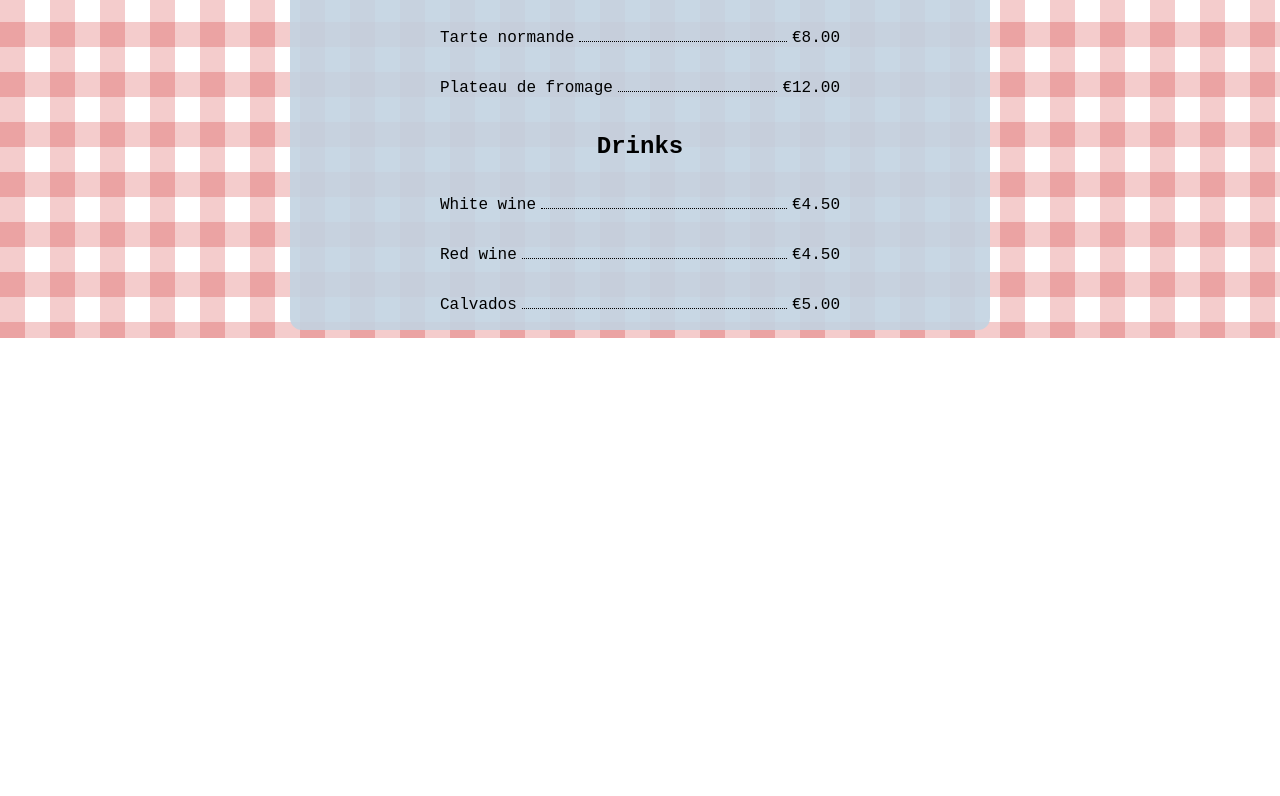
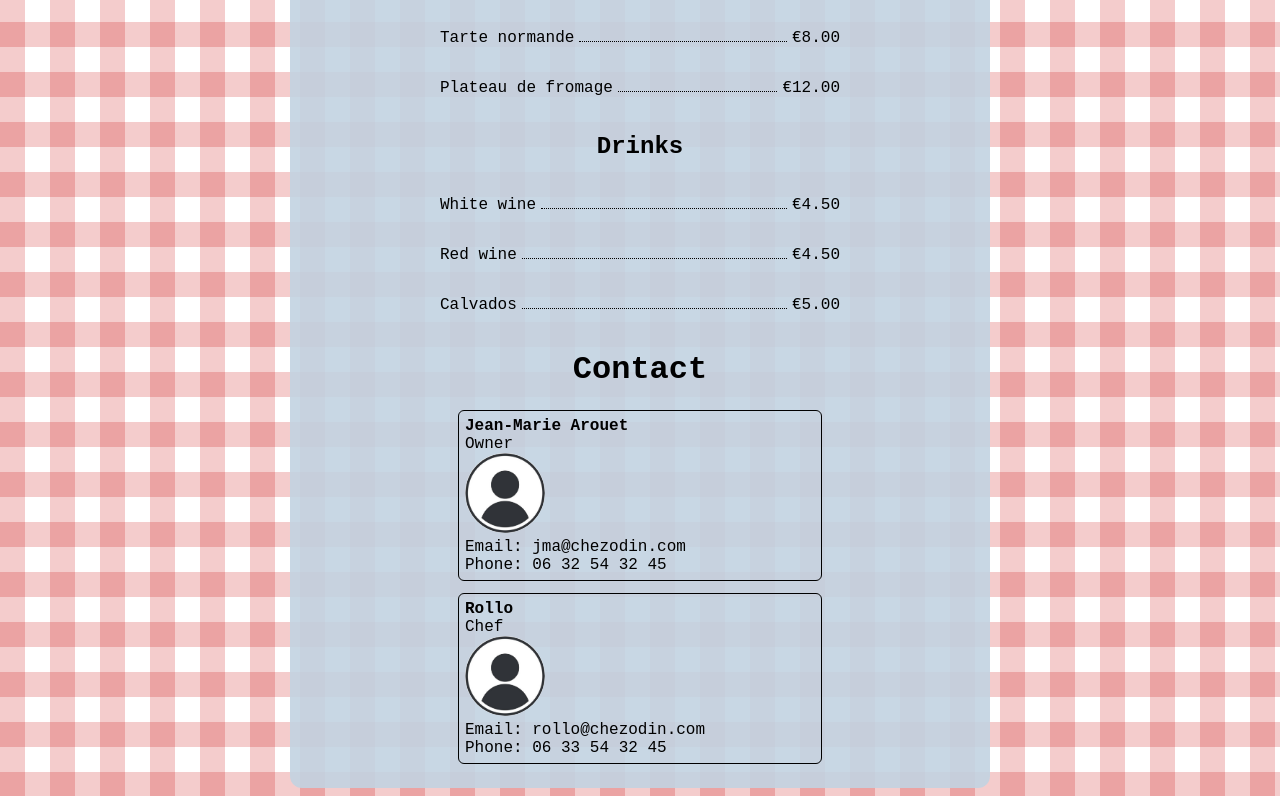
Before and after one commit to lbackman/restaurant-page, a website built with webpack: page src/index.html in a window 1280 px wide. Shown: the part 1328-2124 px from the top of the page. Before the commit the page ends 1666 px from the top, so only its background shows below. Built offline with nearby package versions, Linux system fonts and the light colour scheme.

Commit message:
Create contact page

```diff
--- a/src/index.html
+++ b/src/index.html
@@ -10,7 +10,7 @@
     <nav>
       <button class="tab home">Home</button>
       <button class="tab menu">Menu</button>
-      <button class="tab about">About</button>
+      <button class="tab contact">Contact</button>
     </nav>
   </header>
   <div id="content"></div>
--- a/src/index.js
+++ b/src/index.js
@@ -1,6 +1,7 @@
 import './style/style.css';
-import {homeContent} from './javascript/home.js';
-import {menuContent} from './javascript/menu.js'
+import { homeContent } from './javascript/home.js';
+import { menuContent } from './javascript/menu.js';
+import { contactContent } from './javascript/contact.js';
 
 function removeAllChildNodes(parent) {
   while (parent.firstChild) {
@@ -14,5 +15,7 @@ removeAllChildNodes(content);
 
 const home = homeContent();
 const menu = menuContent();
+const contact = contactContent();
 content.appendChild(home);
 content.appendChild(menu);
+content.appendChild(contact);
--- /dev/null
+++ b/src/javascript/contact.js
@@ -0,0 +1,69 @@
+import '../style/contact.css';
+import Profile from '../img/profile.jpg';
+
+const contactPerson = function({name, photo, position, email, phone}) {
+  const section = document.createElement('div');
+  const contactName = document.createElement('h2');
+  contactName.textContent = name;
+  section.appendChild(contactName);
+
+  const contactPosition = document.createElement('div');
+  contactPosition.textContent = position;
+  section.appendChild(contactPosition);
+
+  section.appendChild(photo);
+
+  const emailAdress = document.createElement('div');
+  emailAdress.textContent = `Email: ${email}`;
+  section.appendChild(emailAdress);
+
+  const phoneNumber = document.createElement('div');
+  phoneNumber.textContent = `Phone: ${phone}`;
+  section.appendChild(phoneNumber);
+
+  section.classList.add('contact-person-section');
+  return section;
+}
+
+const profilePic = function () {
+  const pic = new Image();
+  pic.src = Profile;
+  return pic;
+}
+
+
+const ceo = contactPerson(
+  {
+    name: 'Jean-Marie Arouet',
+    photo: profilePic(),
+    position: 'Owner',
+    email: 'jma@chezodin.com',
+    phone: '06 32 54 32 45'
+  }
+);
+
+const chef = contactPerson(
+  {
+    name: 'Rollo',
+    photo: profilePic(),
+    position: 'Chef',
+    email: 'rollo@chezodin.com',
+    phone: '06 33 54 32 45'
+  }
+);
+
+const contactContent = function () {
+  const contactDiv = document.createElement('div');
+
+  const header = document.createElement('h1');
+  header.textContent = 'Contact';
+  contactDiv.appendChild(header);
+
+  contactDiv.appendChild(ceo);
+  contactDiv.appendChild(chef);
+
+  contactDiv.classList.add('contact-content');
+  return contactDiv;
+}
+
+export { contactContent };
--- /dev/null
+++ b/src/style/contact.css
@@ -0,0 +1,25 @@
+.contact-content {
+  display: flex;
+  flex-direction: column;
+  align-items: center;
+  margin-bottom: 12px;
+  width: 100%;
+}
+
+.contact-person-section {
+  border: 1px solid black;
+  border-radius: 6px;
+  padding: 6px;
+  width: max(240px, 50%);
+  margin-bottom: 12px;
+}
+
+.contact-person-section img {
+  width: 80px;
+  border-radius: 50%;
+}
+
+.contact-person-section h2 {
+  font-size: medium;
+  margin: 0;
+}
--- a/src/style/style.css
+++ b/src/style/style.css
@@ -49,7 +49,7 @@ button.menu {
  border-right: 1px solid black;
 }
 
-button.about {
+button.contact {
   border-radius: 0 0 6px 0;
 }
 
```
Also changed, not shown: src/img/profile.jpg (added).
